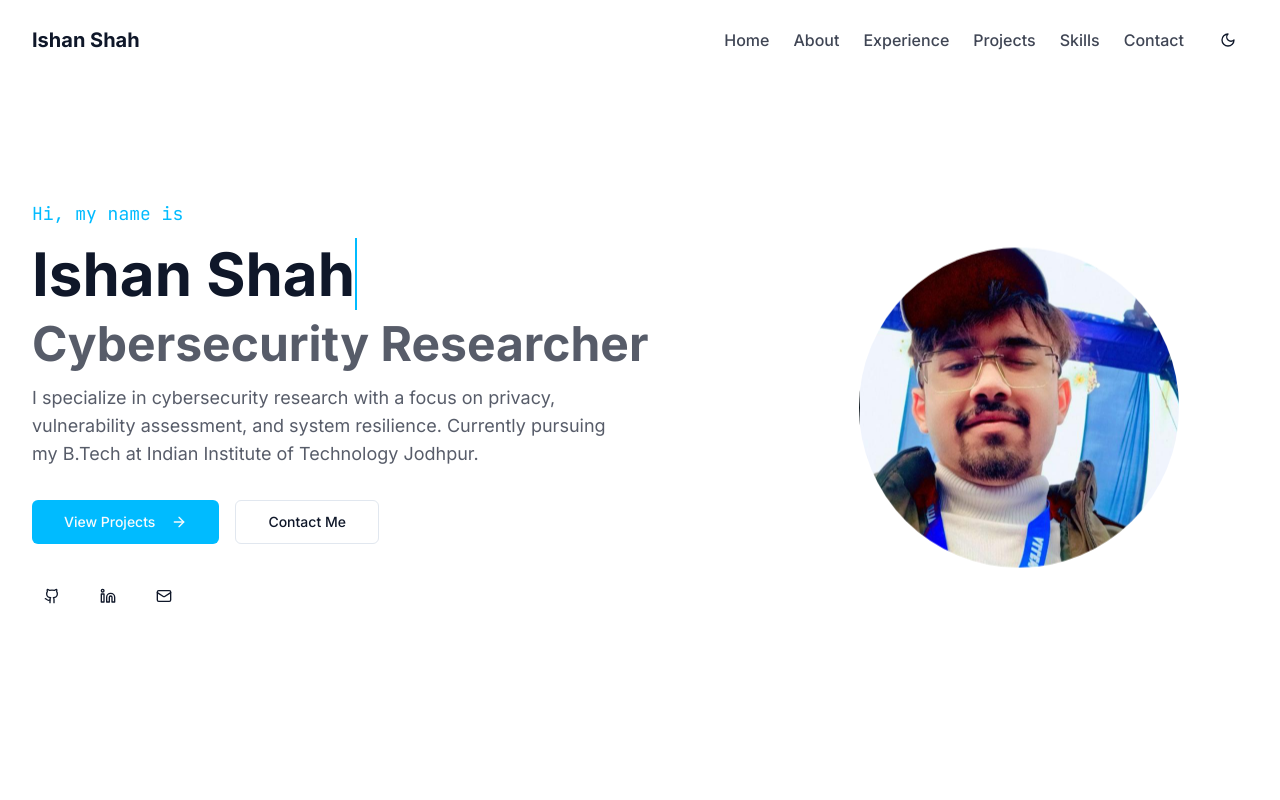
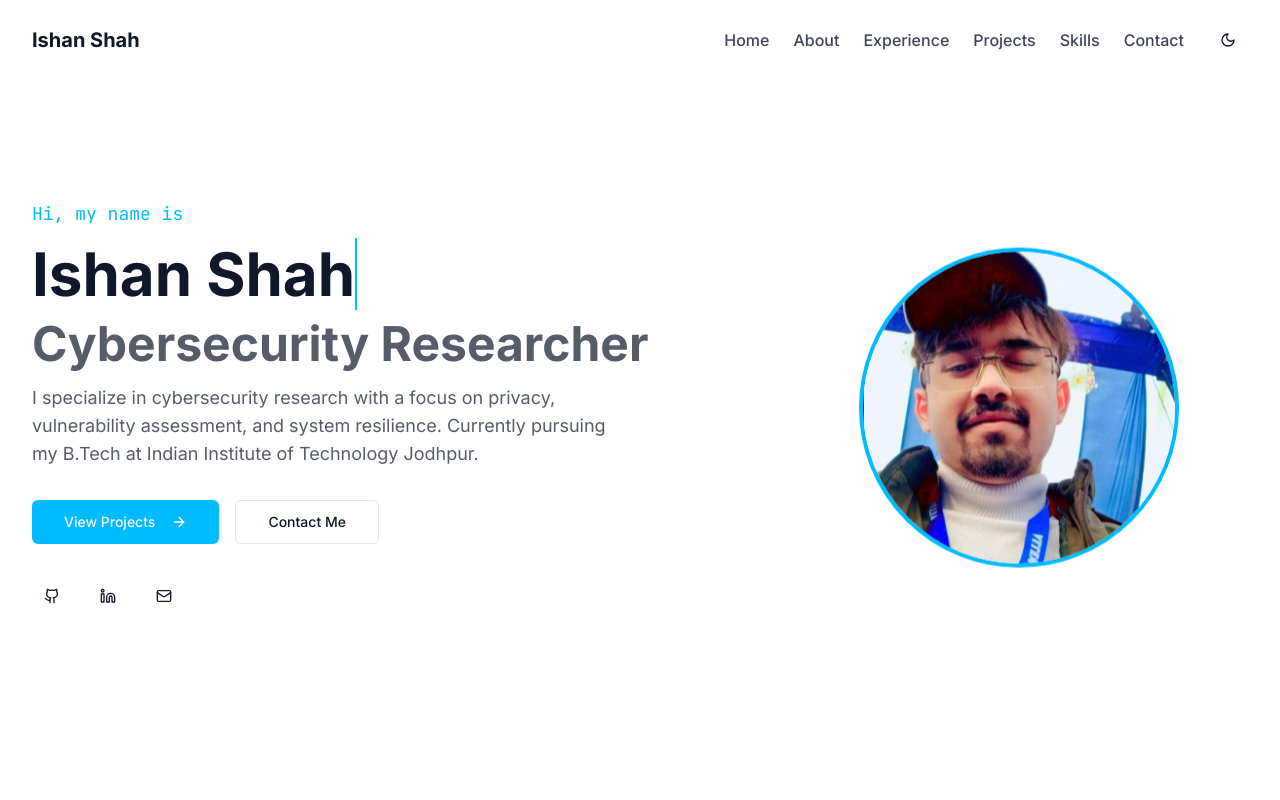
Before and after one commit to is-shah/Personal-Website, a React (Vite) app: page / in a window 1280 px wide. Shown: the top 800 px of the page. Built offline with nearby package versions, Linux system fonts and the light colour scheme.

Commit message:
Fix: No changes made

```diff
--- a/src/components/HeroSection.tsx
+++ b/src/components/HeroSection.tsx
@@ -99,7 +99,7 @@ const HeroSection = () => {
 
           <div className="lg:col-span-2 flex justify-center section-fade-in" style={{ animationDelay: "0.6s" }}>
             <div className="relative w-64 h-64 md:w-80 md:h-80">
-              <div className="profile-photo w-full h-full animate-profile-float overflow-hidden">
+              <div className="profile-photo w-full h-full animate-profile-float rounded-full overflow-hidden border-4 border-primary">
                 <img
                   src="/lovable-uploads/800c70e9-d007-46e8-9067-05f6c0c2071c.png"
                   alt="Ishan Shah"
```
